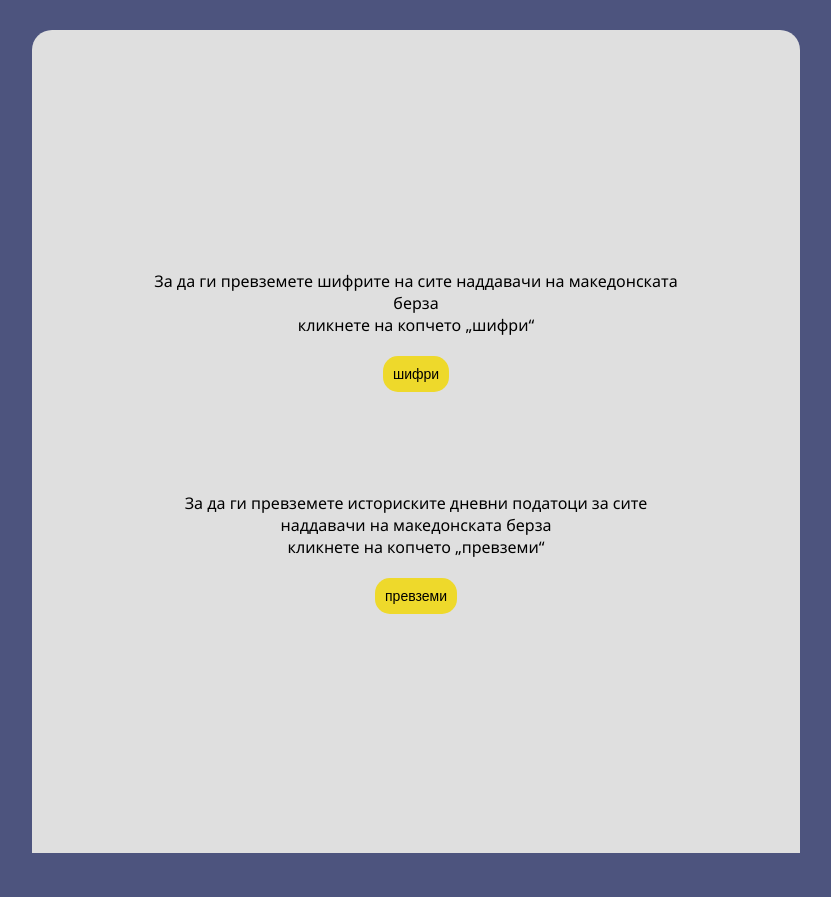
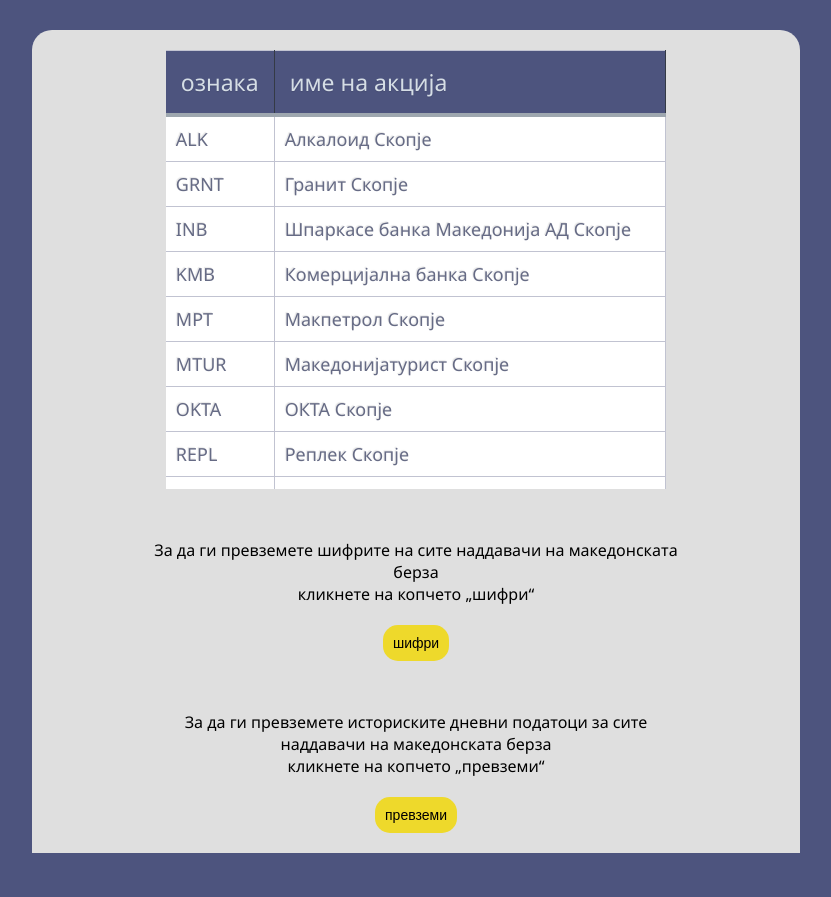
Before and after one commit to Ljupce003/MSE_Scraper, a Python web app: template Domasna 2/tech prototype/DiAnS-Project/src/main/resources/templates/index.html in a window 1280 px wide. Shown: the part 132-1029 px from the top of the page, without its empty margins (224-1055 px from the left). Run offline with Jinja, Linux system fonts and the light colour scheme; the template is opened without the code that fills it, so the values that code supplies are empty.

Commit message:
added live preview of issuers

```diff
--- a/Domasna 2/tech prototype/DiAnS-Project/src/main/resources/static/css/style.css
+++ b/Domasna 2/tech prototype/DiAnS-Project/src/main/resources/static/css/style.css
@@ -7,8 +7,8 @@
 body {
     width: 100%;
     height: 100vh;
-    background-color: #4D547E;
-    font-family: 'Segoe UI', Tahoma, Geneva, Verdana, sans-serif
+    background-color: #4d547e;
+    font-family: "Segoe UI", Tahoma, Geneva, Verdana, sans-serif;
 }
 
 header div {
@@ -28,13 +28,12 @@ header menu ul {
     justify-content: space-between;
     margin-top: 30px;
     margin-bottom: 30px;
-
 }
 
 header menu ul li {
     padding: 8px;
     list-style-type: none;
-    background-color: #EED92B;
+    background-color: #eed92b;
     border-radius: 15px;
 }
 
@@ -66,9 +65,11 @@ header menu ul li a {
     border-top-right-radius: 20px;
     display: flex;
     flex-direction: column;
-    gap: 100px;
+    gap: 50px;
     justify-content: center;
     align-items: center;
+    padding-bottom: 20px;
+    padding-top: 20px;
 }
 
 section .sec {
@@ -79,19 +80,66 @@ section .sec {
 
 section div button {
     padding: 10px;
-    background-color: #EED92B;
+    background-color: #eed92b;
     border: none;
     border-radius: 15px;
     margin-top: 20px;
     font-size: 14px;
 }
 
-section div button {
+section div button a {
+    text-decoration: none;
     color: #000;
-    cursor: pointer;
 }
 
 section .chart {
     width: 100%;
     height: 100%;
 }
+
+#tableContainer {
+    max-width: 800px;
+    margin: 0 auto;
+    overflow-x: auto;
+}
+
+table {
+    background: white;
+    border-radius: 3px;
+    border-collapse: collapse;
+    padding: 5px;
+    box-shadow: 0 5px 10px rgba(0, 0, 0, 0.1);
+}
+
+th {
+    color: #d5dde5;
+    background: #4d547e;
+    border-bottom: 4px solid #9ea7af;
+    border-right: 1px solid #343a45;
+    font-size: 23px;
+    font-weight: 100;
+    padding: 15px;
+    text-align: left;
+    text-shadow: 0 1px 1px rgba(0, 0, 0, 0.1);
+    vertical-align: middle;
+}
+
+tr {
+    border-top: 1px solid #c1c3d1;
+    border-bottom: 1px solid #c1c3d1;
+    color: #666b85;
+    font-size: 16px;
+    font-weight: normal;
+    text-shadow: 0 1px 1px rgba(256, 256, 256, 0.1);
+}
+
+td {
+    background: #ffffff;
+    padding: 10px;
+    text-align: left;
+    vertical-align: middle;
+    font-weight: 300;
+    font-size: 18px;
+    text-shadow: -1px -1px 1px rgba(0, 0, 0, 0.1);
+    border-right: 1px solid #c1c3d1;
+}
--- /dev/null
+++ b/Domasna 2/tech prototype/DiAnS-Project/src/main/resources/static/json/names.json
@@ -0,0 +1,66 @@
+[
+    {
+        "ознака": "ALK",
+        "име на акција": "Алкалоид Скопје"
+    },
+    {
+        "ознака": "GRNT",
+        "име на акција": "Гранит Скопје"
+    },
+    {
+        "ознака": "INB",
+        "име на акција": "Шпаркасе банка Македонија АД Скопје"
+    },
+    {
+        "ознака": "KMB",
+        "име на акција": "Комерцијална банка Скопје"
+    },
+    {
+        "ознака": "MPT",
+        "име на акција": "Макпетрол Скопје"
+    },
+    {
+        "ознака": "MTUR",
+        "име на акција": "Македонијатурист Скопје"
+    },
+    {
+        "ознака": "OKTA",
+        "име на акција": "ОКТА Скопје"
+    },
+    {
+        "ознака": "REPL",
+        "име на акција": "Реплек Скопје"
+    },
+    {
+        "ознака": "SBT",
+        "име на акција": "Стопанска банка Битола"
+    },
+    {
+        "ознака": "STB",
+        "име на акција": "Стопанска банка Скопје"
+    },
+    {
+        "ознака": "STIL",
+        "име на акција": "Макстил Скопје"
+    },
+    {
+        "ознака": "TEL",
+        "име на акција": "Македонски Телеком Скопје"
+    },
+    {
+        "ознака": "TETE",
+        "име на акција": "Тетекс Тетово"
+    },
+    {
+        "ознака": "TNB",
+        "име на акција": "НЛБ Банка АД Скопје"
+    },
+    {
+        "ознака": "TTK",
+        "име на акција": "ТТК Банка АД Скопје"
+    },
+    {
+        "ознака": "UNI",
+        "име на акција": "Универзална Инвестициона Банка Скопје"
+    }
+]
--- a/Domasna 2/tech prototype/DiAnS-Project/src/main/resources/templates/index.html
+++ b/Domasna 2/tech prototype/DiAnS-Project/src/main/resources/templates/index.html
@@ -25,7 +25,70 @@
         function downloadFile_json() {
             window.location.href = "/download/issuer_names.json";
         }
+
+        window.onload = function () {
+            loadJSON();
+        };
+
+        function loadJSON() {
+            var jsonPath = "/json/names.json";
+
+            fetch(jsonPath)
+                .then(function (response) {
+
+                    if (!response.ok) {
+                        throw new Error("Error fetching JSON: " + response.statusText);
+                    }
+                    return response.json();
+                })
+                .then(function (jsonData) {
+                    if (!Array.isArray(jsonData)) {
+                        document.getElementById("tableContainer").innerHTML =
+                            "<p style='color: red;'>JSON must be an array of objects!</p>";
+                        return;
+                    }
+
+                    // Clear existing content
+                    var tableContainer = document.getElementById("tableContainer");
+                    tableContainer.innerHTML = "";
+
+                    // Create the table
+                    var table = document.createElement("table");
+                    var thead = document.createElement("thead");
+                    var tbody = document.createElement("tbody");
+
+                    // Generate table headers (from the first object's keys)
+                    var headers = Object.keys(jsonData[0]);
+                    var headerRow = document.createElement("tr");
+                    headers.forEach(function (header) {
+                        var th = document.createElement("th");
+                        th.textContent = header;
+                        headerRow.appendChild(th);
+                    });
+                    thead.appendChild(headerRow);
+
+                    // Generate table rows
+                    jsonData.forEach(function (item) {
+                        var row = document.createElement("tr");
+                        headers.forEach(function (header) {
+                            var cell = document.createElement("td");
+                            cell.textContent = item[header] || "";
+                            row.appendChild(cell);
+                        });
+                        tbody.appendChild(row);
+                    });
+
+                    table.appendChild(thead);
+                    table.appendChild(tbody);
+                    tableContainer.appendChild(table);
+                })
+                .catch(function (error) {
+                    document.getElementById("tableContainer").innerHTML =
+                        "<p style='color: red;'>" + error.message + "</p>";
+                });
+        }
     </script>
+
 </head>
 <body>
     <header>
@@ -43,6 +106,7 @@
         </menu>
     </header>
     <section id="front">
+        <div id="tableContainer"></div>
         <div class="sec">
             <p>За да ги превземете шифрите на сите наддавачи на македонската берза <br>кликнете на копчето „шифри“</p>
             <button onclick="downloadFile_json()">шифри</button>
```
Also changed, not shown: Domasna 2/mockups/pocetna.png, 2 other files.
